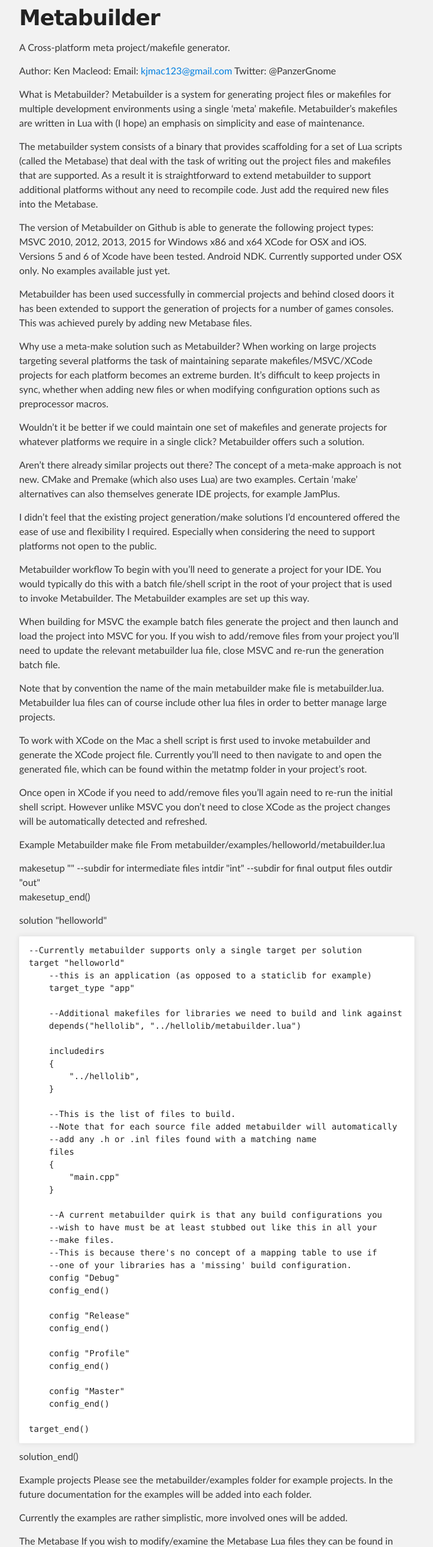
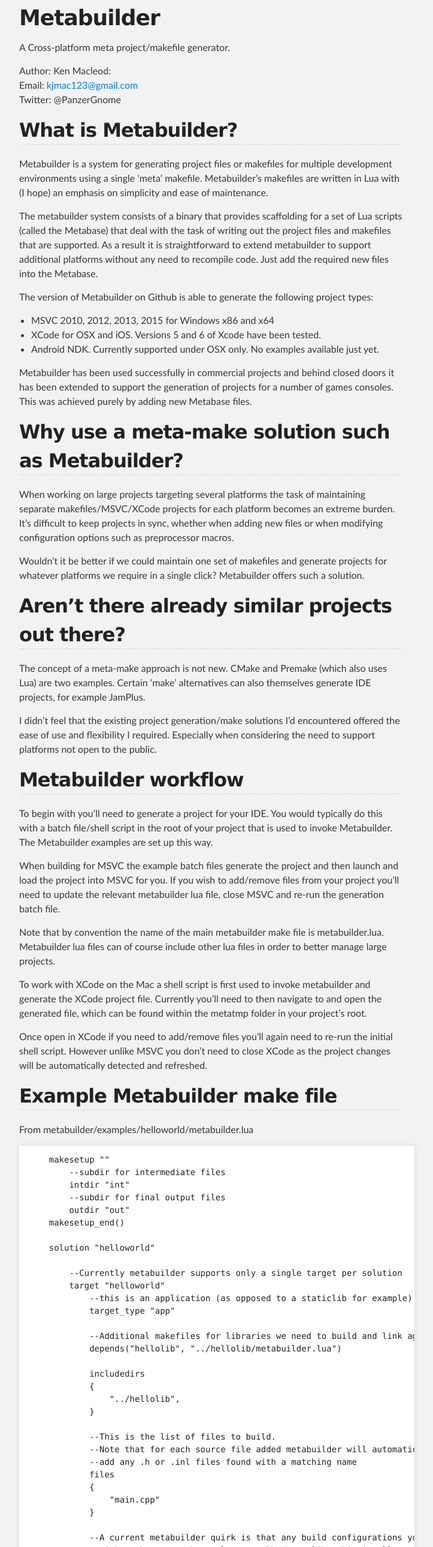
Before and after one commit to kjmac123/metabuilder, a plain HTML site: page index.html in a window 1280 px wide. Shown: the part 221-2800 px from the top of the page at 60% size, without its empty margins (288-1011 px from the left). Drawn offline with Linux system fonts and the light colour scheme.

```diff
--- a/index.html
+++ b/index.html
@@ -36,34 +36,45 @@
 
 <p>A Cross-platform meta project/makefile generator.</p>
 
-<p>Author: Ken Macleod:
-Email: <a href="mailto:kjmac123@gmail.com">kjmac123@gmail.com</a>
-Twitter: @PanzerGnome</p>
+<p>Author: Ken Macleod:<br>
+Email: <a href="mailto:kjmac123@gmail.com">kjmac123@gmail.com</a><br>
+Twitter: @PanzerGnome  </p>
 
-<p>What is Metabuilder?
-Metabuilder is a system for generating project files or makefiles for multiple development environments using a single ‘meta’ makefile. Metabuilder’s makefiles are written in Lua with (I hope) an emphasis on simplicity and ease of maintenance.</p>
+<h2>
+<a id="what-is-metabuilder" class="anchor" href="#what-is-metabuilder" aria-hidden="true"><span class="octicon octicon-link"></span></a>What is Metabuilder?</h2>
+
+<p>Metabuilder is a system for generating project files or makefiles for multiple development environments using a single ‘meta’ makefile. Metabuilder’s makefiles are written in Lua with (I hope) an emphasis on simplicity and ease of maintenance.</p>
 
 <p>The metabuilder system consists of a binary that provides scaffolding for a set of Lua scripts (called the Metabase) that deal with the task of writing out the project files and makefiles that are supported. As a result it is straightforward to extend metabuilder to support additional platforms without any need to recompile code. Just add the required new files into the Metabase.</p>
 
-<p>The version of Metabuilder on Github is able to generate the following project types:
-MSVC 2010, 2012, 2013, 2015 for Windows x86 and x64
-XCode for OSX and iOS. Versions 5 and 6 of Xcode have been tested.
-Android NDK. Currently supported under OSX only. No examples available just yet.</p>
+<p>The version of Metabuilder on Github is able to generate the following project types:</p>
+
+<ul>
+<li>MSVC 2010, 2012, 2013, 2015 for Windows x86 and x64</li>
+<li>XCode for OSX and iOS. Versions 5 and 6 of Xcode have been tested.</li>
+<li>Android NDK. Currently supported under OSX only. No examples available just yet.</li>
+</ul>
 
 <p>Metabuilder has been used successfully in commercial projects and behind closed doors it has been extended to support the generation of projects for a number of games consoles. This was achieved purely by adding new Metabase files. </p>
 
-<p>Why use a meta-make solution such as Metabuilder?
-When working on large projects targeting several platforms the task of maintaining separate makefiles/MSVC/XCode projects for each platform becomes an extreme burden. It’s difficult to keep projects in sync, whether when adding new files or when modifying configuration options such as preprocessor macros.</p>
+<h2>
+<a id="why-use-a-meta-make-solution-such-as-metabuilder" class="anchor" href="#why-use-a-meta-make-solution-such-as-metabuilder" aria-hidden="true"><span class="octicon octicon-link"></span></a>Why use a meta-make solution such as Metabuilder?</h2>
+
+<p>When working on large projects targeting several platforms the task of maintaining separate makefiles/MSVC/XCode projects for each platform becomes an extreme burden. It’s difficult to keep projects in sync, whether when adding new files or when modifying configuration options such as preprocessor macros.</p>
 
 <p>Wouldn’t it be better if we could maintain one set of makefiles and generate projects for whatever platforms we require in a single click? Metabuilder offers such a solution.</p>
 
-<p>Aren’t there already similar projects out there?
-The concept of a meta-make approach is not new. CMake and Premake (which also uses Lua) are two examples. Certain ‘make’ alternatives can also themselves generate IDE projects, for example JamPlus.</p>
+<h2>
+<a id="arent-there-already-similar-projects-out-there" class="anchor" href="#arent-there-already-similar-projects-out-there" aria-hidden="true"><span class="octicon octicon-link"></span></a>Aren’t there already similar projects out there?</h2>
+
+<p>The concept of a meta-make approach is not new. CMake and Premake (which also uses Lua) are two examples. Certain ‘make’ alternatives can also themselves generate IDE projects, for example JamPlus.</p>
 
 <p>I didn’t feel that the existing project generation/make solutions I’d encountered offered the ease of use and flexibility I required. Especially when considering the need to support platforms not open to the public.</p>
 
-<p>Metabuilder workflow
-To begin with you’ll need to generate a project for your IDE. You would typically do this with a batch file/shell script in the root of your project that is used to invoke Metabuilder. The Metabuilder examples are set up this way. </p>
+<h2>
+<a id="metabuilder-workflow" class="anchor" href="#metabuilder-workflow" aria-hidden="true"><span class="octicon octicon-link"></span></a>Metabuilder workflow</h2>
+
+<p>To begin with you’ll need to generate a project for your IDE. You would typically do this with a batch file/shell script in the root of your project that is used to invoke Metabuilder. The Metabuilder examples are set up this way. </p>
 
 <p>When building for MSVC the example batch files generate the project and then launch and load the project into MSVC for you. If you wish to add/remove files from your project you’ll need to update the relevant metabuilder lua file, close MSVC and re-run the generation batch file.</p>
 
@@ -73,19 +84,21 @@ To begin with you’ll need to generate a project for your IDE. You would typica
 
 <p>Once open in XCode if you need to add/remove files you’ll again need to re-run the initial shell script. However unlike MSVC you don’t need to close XCode as the project changes will be automatically detected and refreshed.</p>
 
-<p>Example Metabuilder make file
-From metabuilder/examples/helloworld/metabuilder.lua</p>
+<h2>
+<a id="example-metabuilder-make-file" class="anchor" href="#example-metabuilder-make-file" aria-hidden="true"><span class="octicon octicon-link"></span></a>Example Metabuilder make file</h2>
 
-<p>makesetup ""
+<p>From metabuilder/examples/helloworld/metabuilder.lua</p>
+
+<pre><code>    makesetup ""
         --subdir for intermediate files
         intdir "int"
         --subdir for final output files
-    outdir "out"<br>
-makesetup_end()</p>
+        outdir "out"
+    makesetup_end()
 
-<p>solution "helloworld"</p>
+    solution "helloworld"
 
-<pre><code>--Currently metabuilder supports only a single target per solution
+        --Currently metabuilder supports only a single target per solution
         target "helloworld"
             --this is an application (as opposed to a staticlib for example)
             target_type "app"
@@ -124,23 +137,32 @@ target "helloworld"
             config_end()
 
         target_end()
+
+    solution_end()
+
 </code></pre>
 
-<p>solution_end()</p>
+<h2>
+<a id="example-projects" class="anchor" href="#example-projects" aria-hidden="true"><span class="octicon octicon-link"></span></a>Example projects</h2>
 
-<p>Example projects
-Please see the metabuilder/examples folder for example projects. In the future documentation for the examples will be added into each folder.</p>
+<p>Please see the metabuilder/examples folder for example projects. In the future documentation for the examples will be added into each folder.</p>
 
 <p>Currently the examples are rather simplistic, more involved ones will be added.</p>
 
-<p>The Metabase
-If you wish to modify/examine the Metabase Lua files they can be found in metabuilder/metabase</p>
+<h2>
+<a id="the-metabase" class="anchor" href="#the-metabase" aria-hidden="true"><span class="octicon octicon-link"></span></a>The Metabase</h2>
 
-<p>And finally
-This document, and metabuilder itself, remain a work in progress. I’ll try and tidy up and document things as soon as I’m able.
-Documentation for the metabuilder syntax is obviously needed but will take a little time to write up.
-The code for the metabuilder binary is <em>not</em> a shining example of the ultimate in C++ excellence. It was written quickly in order to urgently fill a very real need. With things calming down a little now I should be able to revisit and tidy things up.
-That said very few changes to the C++ code have been necessary after metabuilder started being used ‘for real’ so things can’t be that bad!</p>
+<p>If you wish to modify/examine the Metabase Lua files they can be found in metabuilder/metabase</p>
+
+<h2>
+<a id="a-few-final-notes" class="anchor" href="#a-few-final-notes" aria-hidden="true"><span class="octicon octicon-link"></span></a>A few final notes</h2>
+
+<ul>
+<li>This document, and metabuilder itself, remain a work in progress. I’ll try and tidy up and document things as soon as I’m able.</li>
+<li>Documentation for the metabuilder syntax is obviously needed but will take a little time to write up.</li>
+<li>The code for the metabuilder binary is <em>not</em> a shining example of the ultimate in C++ excellence. It was written quickly in order to urgently fill a very real need. With things calming down a little now I should be able to revisit and tidy things up.</li>
+<li>That said very few changes to the C++ code have been necessary after metabuilder started being used ‘for real’ so things can’t be that bad!</li>
+</ul>
       </section>
     </div>
 
```
Also changed, not shown: params.json (+1 -1 lines). Lines whose indentation alone changed are shown as unchanged.
